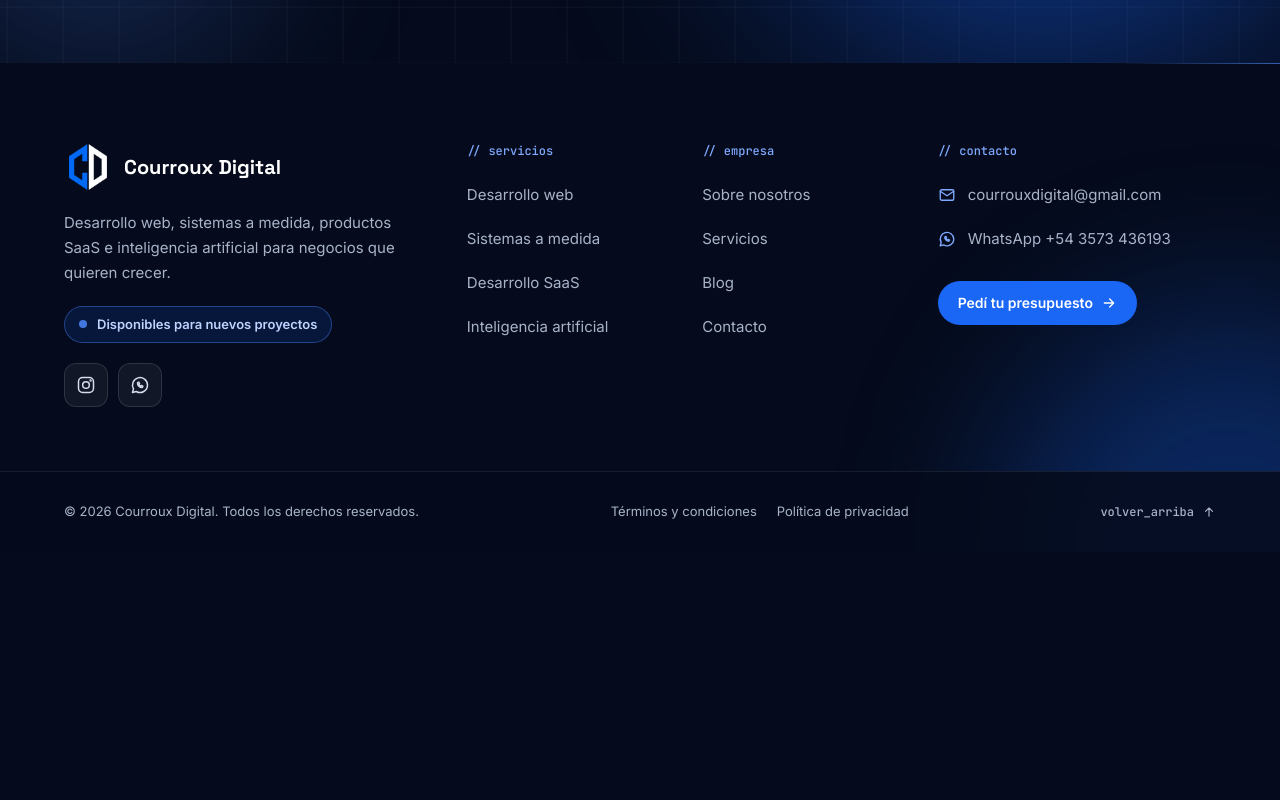
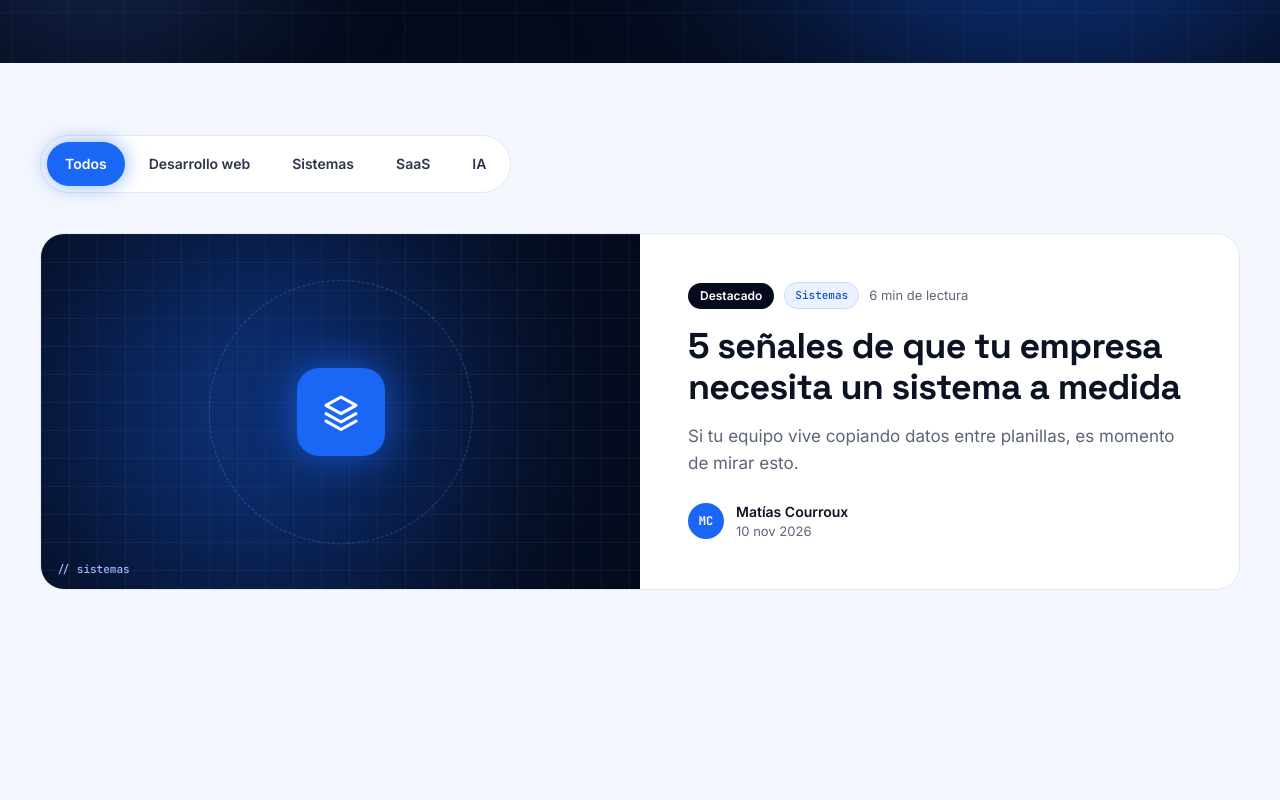
Before and after one commit to mattii95/cd-web, a Next.js app: page /blog in a window 1280 px wide. Shown: the part 560-1360 px from the top of the page. Before the commit the page ends 1112 px from the top, so only its background shows below. Built offline with nearby package versions, Linux system fonts and the light colour scheme.

Commit message:
feat: lista del blog con filtros y artículo destacado

```diff
--- a/app/blog/page.tsx
+++ b/app/blog/page.tsx
@@ -1,5 +1,7 @@
 import type { Metadata } from "next";
 import { BlogHero, blogIntro } from "@/components/blog/blog-hero";
+import { PostList } from "@/components/blog/post-list";
+import { blogPosts, formatPostDate } from "@/lib/blog-posts";
 
 export const metadata: Metadata = {
   title: "Blog",
@@ -12,6 +14,10 @@ export default function BlogPage() {
   return (
     <main>
       <BlogHero />
+      <PostList
+        posts={blogPosts}
+        featuredDate={formatPostDate(blogPosts[0].publishedAt)}
+      />
     </main>
   );
 }
--- /dev/null
+++ b/components/blog/featured-post.tsx
@@ -0,0 +1,50 @@
+import Link from "next/link";
+import { blogAuthor, getCategory, type BlogPost } from "@/lib/blog-posts";
+import { PostThumb } from "./post-thumb";
+
+export function FeaturedPost({
+  post,
+  date,
+}: {
+  post: BlogPost;
+  date: string; // ya formateada en el servidor
+}) {
+  const category = getCategory(post.category);
+  return (
+    <Link
+      href={`/blog/${post.slug}`}
+      className="fx-card group grid grid-cols-[repeat(auto-fit,minmax(min(100%,420px),1fr))] overflow-hidden rounded-3xl border border-paper-border bg-white text-surface no-underline"
+    >
+      <PostThumb category={post.category} large />
+      <div className="flex flex-col justify-center gap-4 p-[clamp(28px,4vw,48px)]">
+        <div className="flex flex-wrap items-center gap-2.5 text-[13px] text-text-faint">
+          <span className="rounded-full bg-[#050b1c] px-3 py-[5px] text-xs font-semibold text-white">
+            Destacado
+          </span>
+          <span className="rounded-full border border-[#c9d9fb] bg-accent-tint px-2.5 py-1 font-mono text-[11px] font-medium text-[#1450c8]">
+            {category.label}
+          </span>
+          {post.readingMinutes} min de lectura
+        </div>
+        <h2 className="m-0 font-display text-[clamp(26px,2.8vw,36px)] leading-[1.15] font-bold tracking-[-0.02em]">
+          {post.title}
+        </h2>
+        <p className="m-0 text-[17px] leading-[1.6] text-text-faint">
+          {post.excerpt}
+        </p>
+        <span className="mt-2 flex items-center gap-3">
+          <span
+            aria-hidden="true"
+            className="flex size-9 items-center justify-center rounded-full bg-accent font-mono text-xs font-semibold text-white"
+          >
+            {blogAuthor.initials}
+          </span>
+          <span className="flex flex-col text-[13px]">
+            <strong className="text-sm">{blogAuthor.name}</strong>
+            <span className="text-text-faint">{date}</span>
+          </span>
+        </span>
+      </div>
+    </Link>
+  );
+}
--- /dev/null
+++ b/components/blog/post-list.tsx
@@ -0,0 +1,73 @@
+"use client";
+
+import { useState } from "react";
+import {
+  blogCategories,
+  type BlogCategoryTag,
+  type BlogPost,
+} from "@/lib/blog-posts";
+import { FeaturedPost } from "./featured-post";
+import { PostCard } from "./post-card";
+
+type Filter = "todos" | BlogCategoryTag;
+
+const filters: { value: Filter; label: string }[] = [
+  { value: "todos", label: "Todos" },
+  ...blogCategories.map((c) => ({ value: c.tag, label: c.filterLabel })),
+];
+
+// posts viene ordenado por fecha: el primero es el destacado.
+export function PostList({
+  posts,
+  featuredDate,
+}: {
+  posts: BlogPost[];
+  featuredDate: string;
+}) {
+  const [filter, setFilter] = useState<Filter>("todos");
+  const [featured, ...rest] = posts;
+  const matches = (p: BlogPost) => filter === "todos" || p.category === filter;
+
+  return (
+    <section className="bg-paper px-6 pt-[72px] pb-24 text-surface">
+      <div className="mx-auto flex max-w-[1200px] flex-col gap-10">
+        <div
+          role="group"
+          aria-label="Filtrar por categoría"
+          className="flex flex-wrap gap-1.5 self-start rounded-full border border-paper-border bg-white p-1.5"
+        >
+          {filters.map((f) => {
+            const active = f.value === filter;
+            return (
+              <button
+                key={f.value}
+                type="button"
+                aria-pressed={active}
+                onClick={() => setFilter(f.value)}
+                className={`min-h-11 cursor-pointer rounded-full border-0 px-[18px] py-2.5 text-sm font-semibold ${
+                  active
+                    ? "bg-accent text-white shadow-[0_0_20px_rgba(26,102,245,0.5)]"
+                    : "bg-transparent text-[#2b3449]"
+                }`}
+              >
+                {f.label}
+              </button>
+            );
+          })}
+        </div>
+
+        {matches(featured) && (
+          <FeaturedPost post={featured} date={featuredDate} />
+        )}
+
+        <ul className="m-0 grid list-none grid-cols-[repeat(auto-fill,minmax(min(100%,340px),1fr))] gap-6 p-0">
+          {rest.filter(matches).map((post, i) => (
+            <li key={post.slug} className={`fx-reveal r${(i % 2) + 1} flex`}>
+              <PostCard post={post} />
+            </li>
+          ))}
+        </ul>
+      </div>
+    </section>
+  );
+}
--- a/components/blog/post-thumb.tsx
+++ b/components/blog/post-thumb.tsx
@@ -1,25 +1,33 @@
-import type { ReactNode } from "react";
 import { Cloud, Code, Layers, Sparkles } from "@/components/icons";
 import type { BlogCategoryTag } from "@/lib/blog-posts";
 
 // Ícono de la miniatura según la categoría del post.
-const thumbIcons: Record<BlogCategoryTag, ReactNode> = {
-  sistemas: <Layers />,
-  saas: <Cloud />,
-  ia: <Sparkles />,
-  "desarrollo-web": <Code />,
+const thumbIcons = {
+  sistemas: Layers,
+  saas: Cloud,
+  ia: Sparkles,
+  "desarrollo-web": Code,
 };
 
-export function PostThumb({ category }: { category: BlogCategoryTag }) {
+export function PostThumb({
+  category,
+  large = false,
+}: {
+  category: BlogCategoryTag;
+  large?: boolean;
+}) {
+  const Icon = thumbIcons[category];
   return (
     <div
       aria-hidden="true"
-      className="relative flex aspect-video items-center justify-center overflow-hidden bg-background bg-[linear-gradient(rgba(255,255,255,0.05)_1px,transparent_1px),linear-gradient(90deg,rgba(255,255,255,0.05)_1px,transparent_1px)] bg-[size:28px_28px]"
+      className={`relative flex ${large ? "min-h-[340px]" : "aspect-video"} items-center justify-center overflow-hidden bg-background bg-[linear-gradient(rgba(255,255,255,0.05)_1px,transparent_1px),linear-gradient(90deg,rgba(255,255,255,0.05)_1px,transparent_1px)] bg-[size:28px_28px]`}
     >
       <span className="fx-orb fx-orb1 top-[-10%] left-[22%] aspect-square w-[55%] bg-accent/45 blur-[50px]" />
       <span className="fx-ring absolute aspect-square w-[44%] rounded-full border border-dashed border-accent-light/45" />
-      <span className="relative flex size-16 items-center justify-center rounded-2xl bg-accent text-white shadow-[0_0_40px_rgba(26,102,245,0.7)] transition-transform duration-500 ease-[cubic-bezier(.2,.7,.2,1)] group-hover:-translate-y-1.5 group-hover:scale-[1.03]">
-        {thumbIcons[category]}
+      <span
+        className={`relative flex ${large ? "size-22 rounded-[22px]" : "size-16 rounded-2xl"} items-center justify-center bg-accent text-white shadow-[0_0_40px_rgba(26,102,245,0.7)] transition-transform duration-500 ease-[cubic-bezier(.2,.7,.2,1)] group-hover:-translate-y-1.5 group-hover:scale-[1.03]`}
+      >
+        <Icon size={large ? 40 : 28} />
       </span>
       <span className="absolute bottom-3 left-4 font-mono text-[11px] text-accent-softer">
         {`// ${category}`}
```
